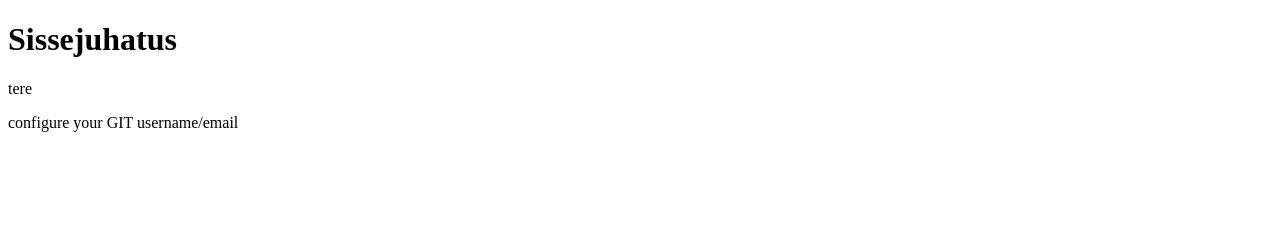
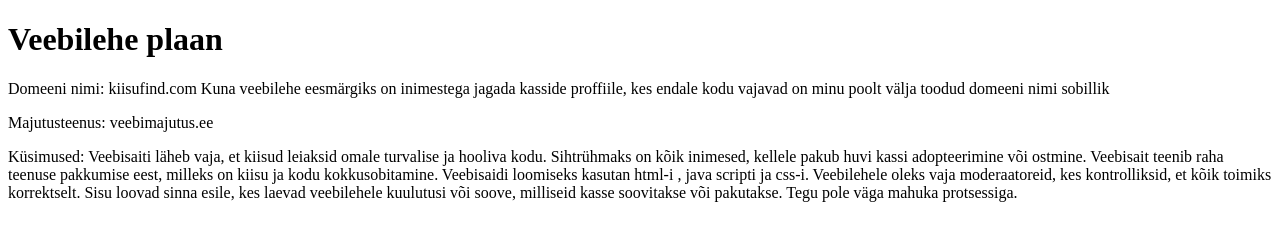
Before and after one commit to arturots-totz/kiisufind.com, a plain HTML site: page index.html in a window 1280 px wide. Drawn offline with Linux system fonts and the light colour scheme.

Commit message:
Update index.html

```diff
--- a/index.html
+++ b/index.html
@@ -6,8 +6,13 @@
     <title>Kiisufind</title>
 </head>
 <body>
-<h1>Sissejuhatus</h1>
-<p>tere</p>
-<p>configure your GIT username/email</p>
+<h1>Veebilehe plaan</h1>
+
+<p>Domeeni nimi: kiisufind.com
+Kuna veebilehe eesmärgiks on inimestega jagada kasside proffiile, kes endale kodu vajavad on minu poolt välja toodud domeeni nimi sobillik</p>
+
+<p>Majutusteenus: veebimajutus.ee</p>
+    <p>Küsimused:
+Veebisaiti läheb vaja, et kiisud leiaksid omale turvalise ja hooliva kodu. Sihtrühmaks on kõik inimesed, kellele pakub huvi kassi adopteerimine või ostmine. Veebisait teenib raha teenuse pakkumise eest, milleks on kiisu ja kodu kokkusobitamine. Veebisaidi loomiseks kasutan html-i , java scripti ja css-i. Veebilehele oleks vaja moderaatoreid, kes kontrolliksid, et kõik toimiks korrektselt. Sisu loovad sinna esile, kes laevad veebilehele kuulutusi või soove, milliseid kasse soovitakse või pakutakse. Tegu pole väga mahuka protsessiga.</p>
 </body>
 </html>
```
